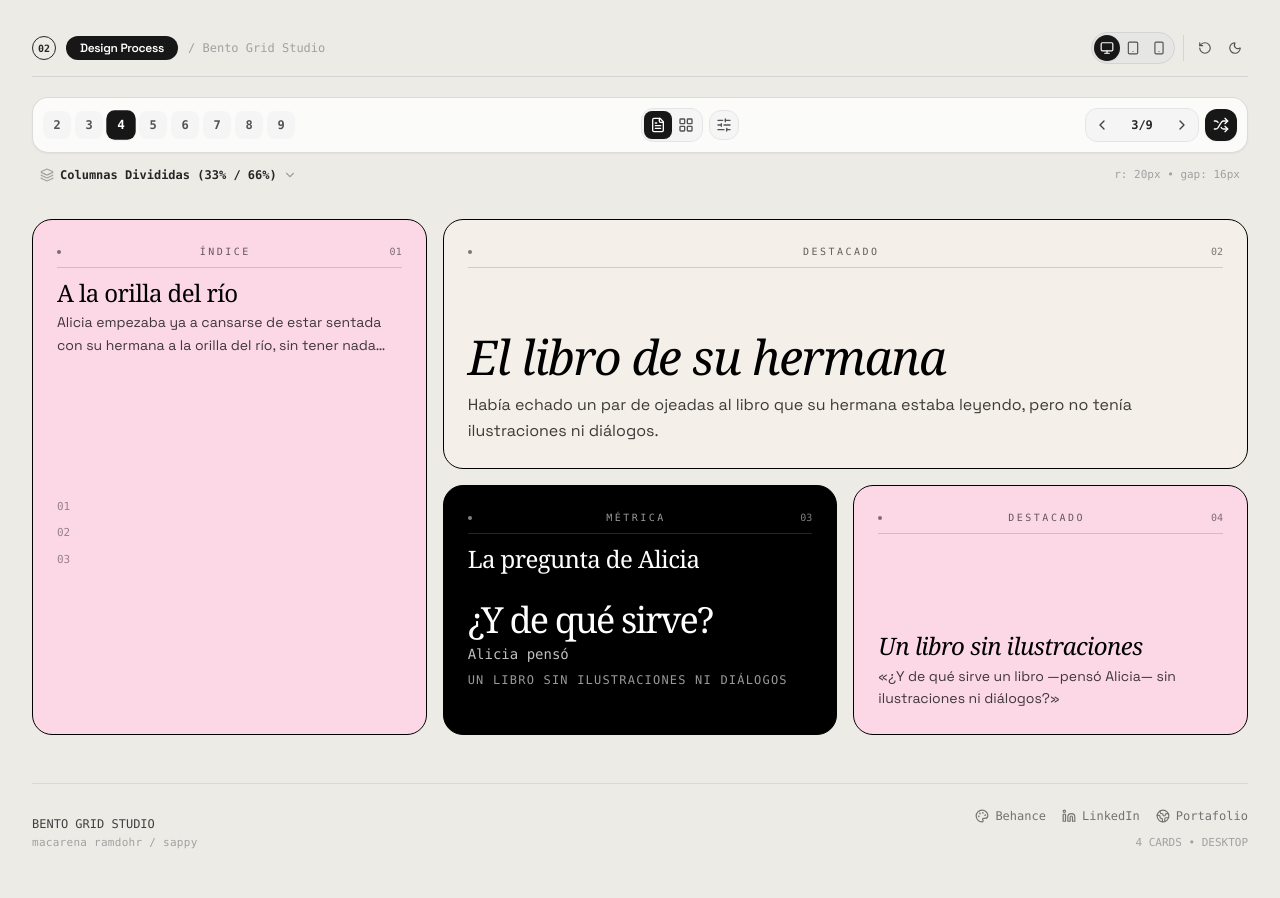
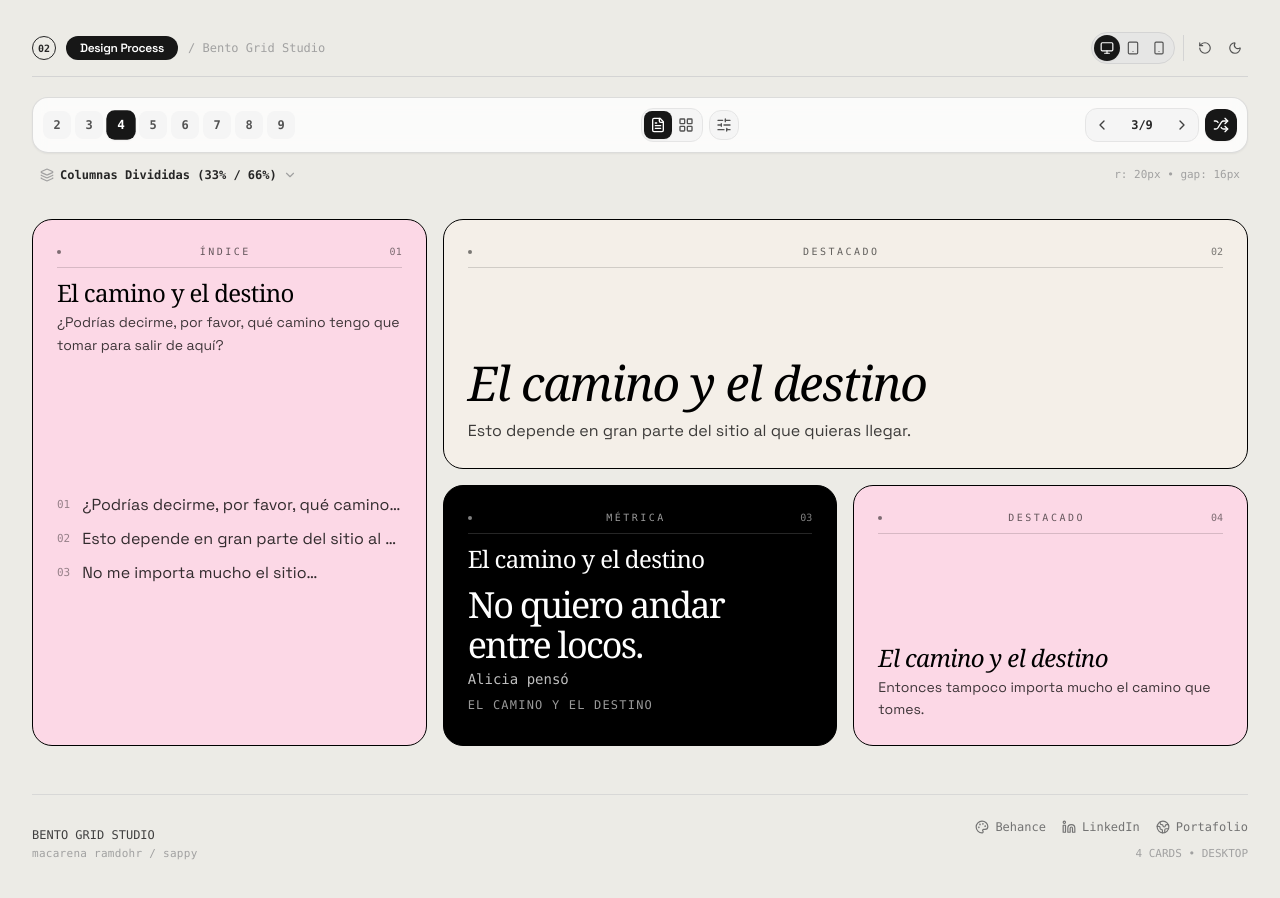
Before and after one commit to sappy666/bento-grid, a React (Vite) app: page / in a window 1280 px wide. Shown: the top 898 px of the page. Built offline with nearby package versions, Linux system fonts and the light colour scheme; a web font is replaced by a local one.

Commit message:
mensajes

```diff
--- a/src/App.tsx
+++ b/src/App.tsx
@@ -27,48 +27,54 @@ import {
 
 const CARD_COUNTS = [2, 3, 4, 5, 6, 7, 8, 9];
 
+// Dialogue lines only — no speaker attribution, per the user's request to drop who says what.
+const DIALOGUE_LINES = [
+  '¿Podrías decirme, por favor, qué camino tengo que tomar para salir de aquí?',
+  'Esto depende en gran parte del sitio al que quieras llegar.',
+  'No me importa mucho el sitio…',
+  'Entonces tampoco importa mucho el camino que tomes.',
+  'Creo que estás loco.',
+  'De remate. Pero te diré un secreto: las mejores personas lo están.',
+  'No quiero andar entre locos.',
+  'Eso es inevitable. Aquí todos estamos locos. Yo estoy loco. Tú estás loca.',
+  '¿Cómo sabes que yo estoy loca?',
+  'Tienes que estarlo, o no habrías venido aquí.',
+  'El tiempo es un bien muy preciado.',
+  'Ah, no le agradas al tiempo, ¿verdad? Si fueras amigable con él, haría con el reloj lo que tú quisieras.',
+];
+
+// Shorter lines only — sized to read well as a giant metric value, not wrap into a paragraph.
+const SHORT_DIALOGUE_LINES = [
+  DIALOGUE_LINES[2],
+  DIALOGUE_LINES[4],
+  DIALOGUE_LINES[6],
+  DIALOGUE_LINES[8],
+  DIALOGUE_LINES[10],
+];
+
 const ALICE_CARD_CONTENT = [
-  {
-    title: 'A la orilla del río',
-    subtitle: 'Alicia empezaba ya a cansarse de estar sentada con su hermana a la orilla del río, sin tener nada que hacer.',
-    badge: 'Alicia',
-  },
-  {
-    title: 'El libro de su hermana',
-    subtitle: 'Había echado un par de ojeadas al libro que su hermana estaba leyendo, pero no tenía ilustraciones ni diálogos.',
-    badge: 'La tarde',
-  },
-  {
-    title: 'La pregunta de Alicia',
-    subtitle: 'Alicia pensó que un libro sin ilustraciones ni diálogos no servía de mucho.',
-    badge: 'Curiosidad',
-  },
-  {
-    title: 'Un libro sin ilustraciones',
-    subtitle: '«¿Y de qué sirve un libro —pensó Alicia— sin ilustraciones ni diálogos?»',
-    badge: 'Maravillas',
-  },
-  {
-    title: 'Sin tener nada que hacer',
-    subtitle: 'El calor del día y el silencio de la orilla hicieron que Alicia empezara a sentirse muy cansada.',
-    badge: 'El río',
-  },
-  {
-    title: 'La hermana de Alicia',
-    subtitle: 'La hermana continuaba leyendo su libro, aunque aquellas páginas no despertaban la imaginación de Alicia.',
-    badge: 'Lectura',
-  },
+  { title: 'El camino y el destino', subtitle: DIALOGUE_LINES[0], badge: 'Camino' },
+  { title: 'El camino y el destino', subtitle: DIALOGUE_LINES[1], badge: 'Destino' },
+  { title: 'El camino y el destino', subtitle: DIALOGUE_LINES[2], badge: 'Camino' },
+  { title: 'El camino y el destino', subtitle: DIALOGUE_LINES[3], badge: 'Destino' },
+  { title: 'La locura', subtitle: DIALOGUE_LINES[4], badge: 'Locura' },
+  { title: 'La locura', subtitle: DIALOGUE_LINES[5], badge: 'Locura' },
+  { title: 'Estar loco', subtitle: DIALOGUE_LINES[6], badge: 'Cordura' },
+  { title: 'Estar loco', subtitle: DIALOGUE_LINES[7], badge: 'Cordura' },
+  { title: 'Estar loco', subtitle: DIALOGUE_LINES[8], badge: 'Cordura' },
+  { title: 'Estar loco', subtitle: DIALOGUE_LINES[9], badge: 'Cordura' },
+  { title: 'El tiempo', subtitle: DIALOGUE_LINES[10], badge: 'Tiempo' },
+  { title: 'El tiempo', subtitle: DIALOGUE_LINES[11], badge: 'Tiempo' },
 ];
 
 const withAliceContent = (distribution: LayoutDistribution): LayoutDistribution => ({
   ...distribution,
   cards: distribution.cards.map((card, index) => {
     const story = ALICE_CARD_CONTENT[index % ALICE_CARD_CONTENT.length];
-    const listItems = [
-      'Alicia miraba el libro de su hermana',
-      'No había ilustraciones en sus páginas',
-      'Tampoco había diálogos que leer',
-    ];
+    const listItems = [0, 1, 2].map((offset) => ({
+      text: DIALOGUE_LINES[(index + offset) % DIALOGUE_LINES.length],
+      done: true,
+    }));
 
     return {
       ...card,
@@ -79,14 +85,13 @@ const withAliceContent = (distribution: LayoutDistribution): LayoutDistribution
         subtitle: story.subtitle,
         description: story.subtitle,
         badge: story.badge,
-        metricValue: index % 2 === 0 ? '¿Y de qué sirve?' : 'Sin diálogo',
-        metricLabel: 'Un libro sin ilustraciones ni diálogos',
-        metricChange: 'Alicia pensó',
-        quoteText: '¿Y de qué sirve un libro sin ilustraciones ni diálogos?',
-        quoteAuthor: 'Alicia',
+        metricValue: SHORT_DIALOGUE_LINES[index % SHORT_DIALOGUE_LINES.length],
+        metricLabel: story.title,
         listItems,
-        trackTitle: 'La tarde junto al río',
-        trackArtist: 'Alicia',
+        quoteText: DIALOGUE_LINES[(index + 3) % DIALOGUE_LINES.length],
+        quoteAuthor: undefined,
+        trackTitle: story.title,
+        trackArtist: undefined,
         actionText: 'Seguir leyendo',
       },
     };
```
